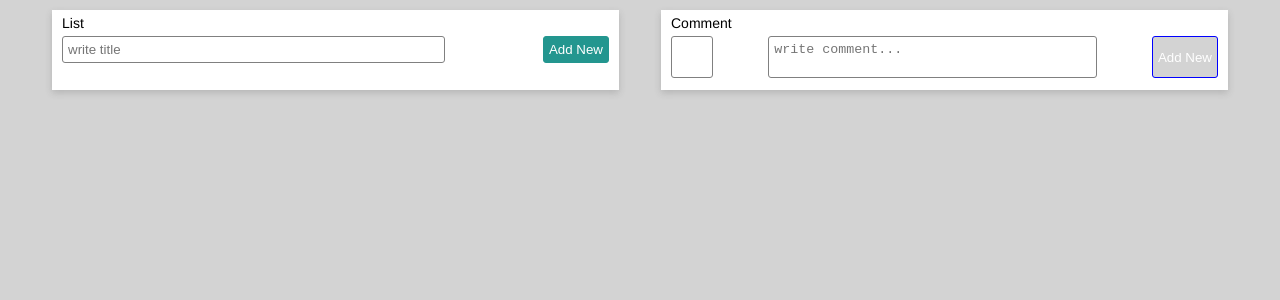
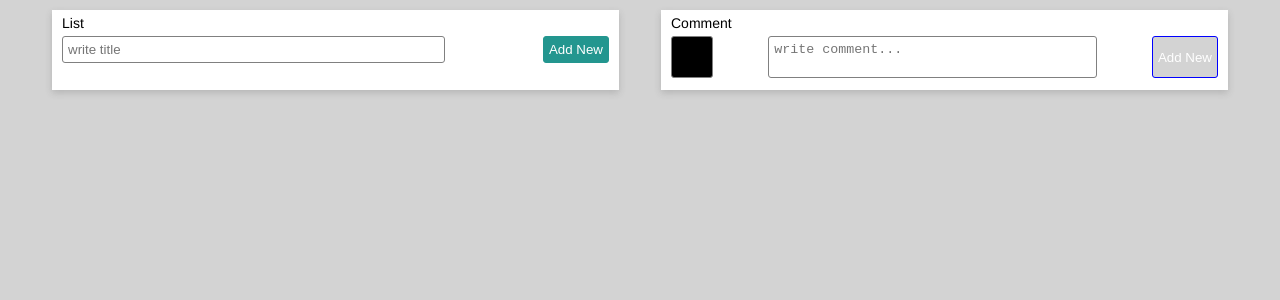
Before and after one commit to IgorokNerovnyi1980/test_todo, a React (Create React App) app: page / in a window 1280 px wide. Shown: the top 300 px of the page. Built offline with nearby package versions, Linux system fonts and the light colour scheme.

Commit message:
added color picker and comment item

```diff
--- /dev/null
+++ b/src/components/CommentItem.jsx
@@ -0,0 +1,32 @@
+import React from 'react'
+import styled from 'styled-components'
+
+const Wrapper = styled.div`
+  width: 100%;
+  margin-bottom: 1rem;
+  padding: ${props => props.theme.smollPad};
+  display: flex;
+  justify-content: flex-start;
+  align-items: center;
+`
+const ColorPic = styled.div`
+  width: 4.2rem;
+  min-height: 4.2rem;
+  margin-right: 1rem;
+  padding: ${props => props.theme.smollPad};
+  border: 0.1rem solid ${props => props.theme.darkBg};
+  border-radius: ${props => props.theme.smollBR};
+  background-color: ${props => props.bg};
+`
+
+const CommentItem = ({ comment }) => {
+  const { text, color } = comment
+
+  return (
+    <Wrapper>
+      <ColorPic bg={color} />
+      <p>{text}</p>
+    </Wrapper>
+  )
+}
+export default CommentItem
--- a/src/components/CreateNew.jsx
+++ b/src/components/CreateNew.jsx
@@ -12,12 +12,41 @@ const Wrapper = styled.form`
   align-items: center;
 `
 const ColorPic = styled.div`
+  position: relative;
   width: 4.2rem;
   min-height: 4.2rem;
   padding: ${props => props.theme.smollPad};
   border: 0.1rem solid ${props => props.theme.darkBg};
   border-radius: ${props => props.theme.smollBR};
+  background-color: ${props => props.bg};
 `
+
+const Picker = styled.div`
+  position: absolute;
+  top: -9rem;
+  right: -9rem;
+  width: 10rem;
+  height: 6rem;
+  background-color: grey;
+  display: flex;
+  justify-content: space-evenly;
+  align-items: center;
+  button {
+    width: 3rem;
+    height: 3rem;
+    cursor: poiner;
+  }
+  .black {
+    background-color: black;
+  }
+  .green {
+    background-color: green;
+  }
+  .red {
+    background-color: red;
+  }
+`
+
 const Input = styled.input`
   width: 70%;
   padding: ${props => props.theme.smollPad};
@@ -38,10 +67,20 @@ const CreateNew = ({ comment = false, id = null }) => {
   const [typeAction, setTypeAction] = useState('new')
   const [inputValue, setInputValue] = useState('')
   const [areaValue, setAreaValue] = useState('')
+  const [colorComment, setColorComment] = useState('black')
+  const [isShowPicker, setIsShowPicker] = useState(false)
 
   useEffect(() => {
     if (comment) setTypeAction('comment')
   }, [comment, id])
+
+  const onSetColorComment = value => {
+    setColorComment(value)
+  }
+
+  const togglerPicker = () => {
+    setIsShowPicker(!isShowPicker)
+  }
 
   const onChange = e => {
     const name = e.target.name
@@ -82,7 +121,15 @@ const CreateNew = ({ comment = false, id = null }) => {
         setInputValue('')
         break
       case 'comment':
-        await dispatch({ type: 'SET_COMMENT', id, comment: setAreaValue })
+        await dispatch({
+          type: 'SET_COMMENT',
+          id,
+          comment: {
+            id: shortid.generate(),
+            text: areaValue,
+            color: colorComment,
+          },
+        })
         setAreaValue('')
         break
       default:
@@ -103,7 +150,26 @@ const CreateNew = ({ comment = false, id = null }) => {
 
   return (
     <Wrapper onSubmit={onSubmit}>
-      {comment && <ColorPic />}
+      {comment && (
+        <ColorPic onClick={togglerPicker} bg={colorComment}>
+          {isShowPicker && (
+            <Picker>
+              <button
+                className="green"
+                onClick={() => onSetColorComment('green')}
+              />
+              <button
+                className="black"
+                onClick={() => onSetColorComment('black')}
+              />
+              <button
+                className="red"
+                onClick={() => onSetColorComment('red')}
+              />
+            </Picker>
+          )}
+        </ColorPic>
+      )}
       {comment ? (
         <TextArea
           placeholder="write comment..."
--- a/src/components/Item.jsx
+++ b/src/components/Item.jsx
@@ -39,7 +39,6 @@ const Quantity = styled.p`
 
 const Item = ({ item, currentId }) => {
   const dispatch = useDispatch()
-  // const current = useSelector(store => store.todo.current)
   const todoList = useSelector(store => store.todo.list)
   const { label, comments, id } = item
 
--- a/src/components/Todo.jsx
+++ b/src/components/Todo.jsx
@@ -1,9 +1,10 @@
-import React, { useEffect } from 'react'
+import React, { useEffect, useState } from 'react'
 import styled from 'styled-components'
 import { useSelector, useDispatch } from 'react-redux'
 import Screen from './Screen'
 import CreateNew from './CreateNew'
 import Item from './Item'
+import CommentItem from './CommentItem'
 
 const Wrapper = styled.div`
   width: 100%;
@@ -29,6 +30,7 @@ const Todo = () => {
   const todoList = useSelector(store => store.todo.list)
   const current = useSelector(store => store.todo.current)
   const dispatch = useDispatch()
+  const [commentList, setCommentList] = useState(null)
 
   useEffect(() => {
     const isHaveData = JSON.parse(localStorage.getItem('todoList'))
@@ -42,7 +44,15 @@ const Todo = () => {
     localStorage.setItem('todoList', JSON.stringify(todoList))
   }, [todoList])
 
-  useEffect(() => {}, [current])
+  useEffect(() => {
+    const isHave = todoList.map(obj => obj.id).includes(current)
+    console.log('todo', todoList)
+    console.log('current', current, typeof current)
+    console.log('isHave', isHave)
+
+    if (current && isHave)
+      setCommentList(todoList.find(({ id }) => current === id).comments)
+  }, [current, todoList])
 
   return (
     <Wrapper>
@@ -57,6 +67,9 @@ const Todo = () => {
       </Screen>
       <Screen>
         <h4>{current ? `Comment  for: ${current}` : 'Comment'}</h4>
+        {commentList &&
+          commentList.length > 0 &&
+          commentList.map(obj => <CommentItem key={obj.id} comment={obj} />)}
         <CreateNew comment id={current} />
       </Screen>
     </Wrapper>
```
